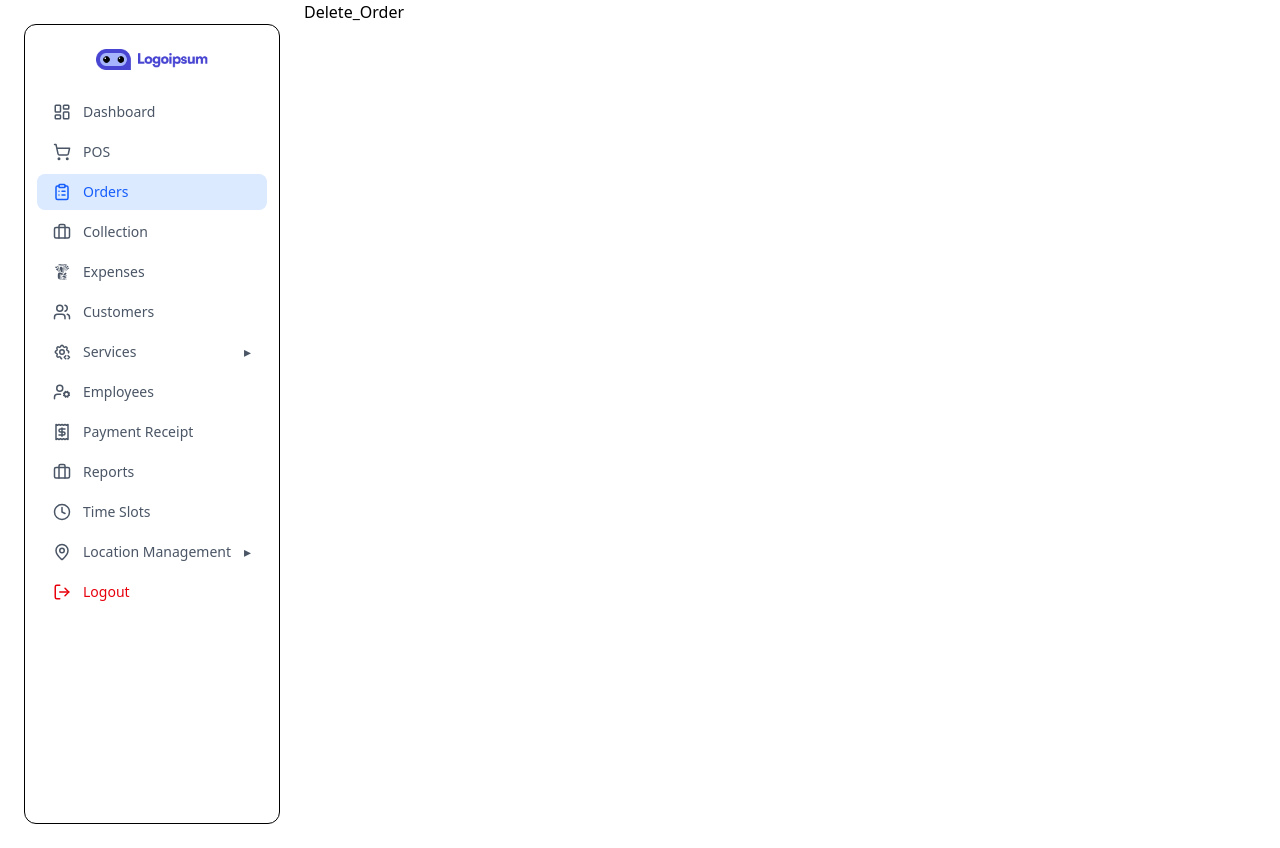
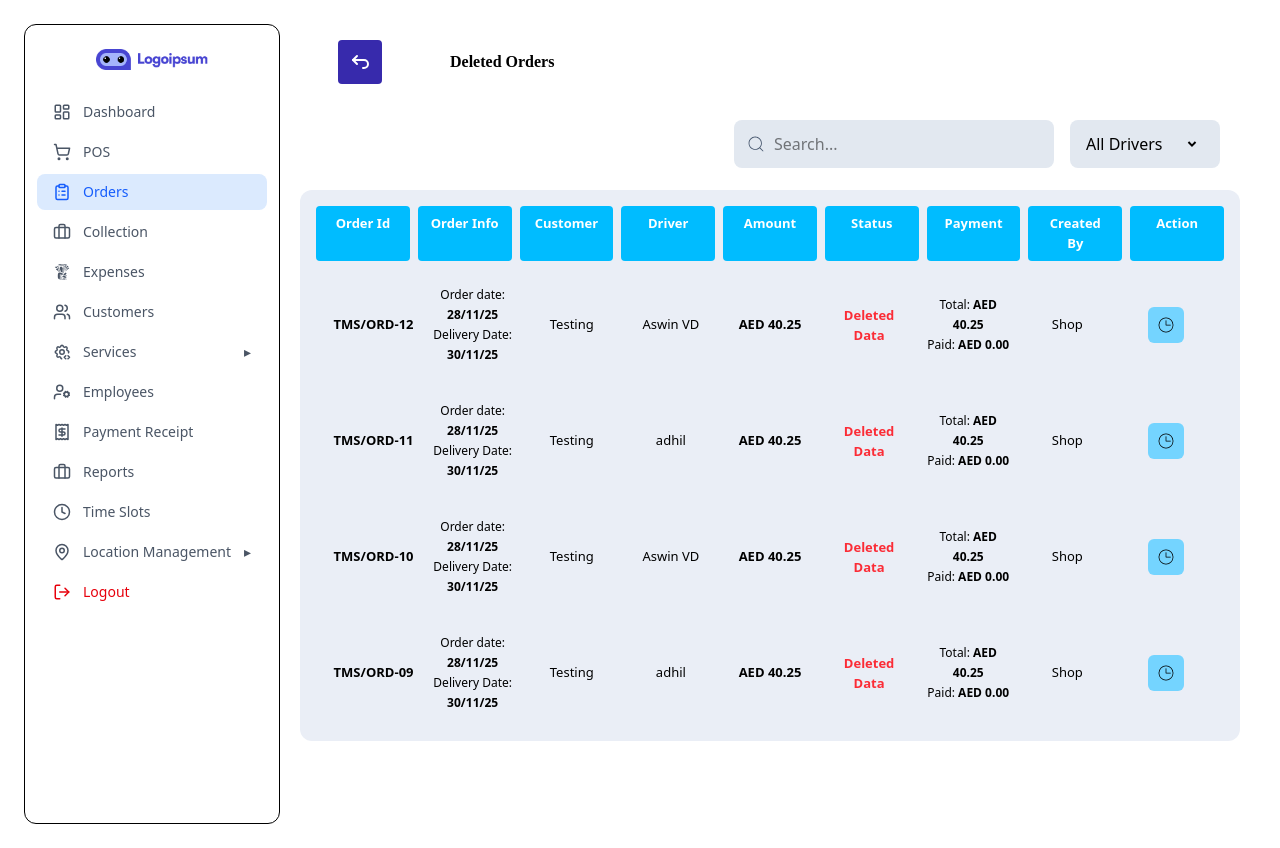
Before and after one commit to TechMET-Solutions/laundry_frontend-, a React (Vite) app: page /orders/deleted_orders in a window 1280 px wide. Built offline with nearby package versions, Linux system fonts and the light colour scheme.

Commit message:
I have made Delete_order.jsx and Order_Status_screen.jsx

```diff
--- a/src/pages/Orders/Delete_Order.jsx
+++ b/src/pages/Orders/Delete_Order.jsx
@@ -1,7 +1,198 @@
-import React from 'react'
+import React, { useState } from "react";
+import { TbArrowBackUp } from "react-icons/tb";
+import { useNavigate } from "react-router-dom";
+import { CiSearch } from "react-icons/ci";
+import { IoIosClose } from "react-icons/io";
+import { RiArrowDropDownLine, RiArrowDropUpLine } from "react-icons/ri";
+import { CiClock2 } from "react-icons/ci";
 
-export default function Delete_Order() {
+function Delete_Order() {
+  const [search, setSearch] = useState("");
+  const [showRoles, setShowRoles] = useState(false);
+  const [selectedRole, setSelectedRole] = useState("");
+
+  const navigate = useNavigate();
+
+  const HandlerOrderList = () => {
+    navigate("/orders");
+  };
+
+  const tableData = [
+    {
+      orderId: "TMS/ORD-12",
+      orderDate: "28/11/25",
+      deliveryDate: "30/11/25",
+      customer: "Testing",
+      driver: "Aswin VD",
+      amount: "AED 40.25",
+      total: "AED 40.25",
+      paid: "AED 0.00",
+      createdBy: "Shop",
+    },
+    {
+      orderId: "TMS/ORD-11",
+      orderDate: "28/11/25",
+      deliveryDate: "30/11/25",
+      customer: "Testing",
+      driver: "adhil",
+      amount: "AED 40.25",
+      total: "AED 40.25",
+      paid: "AED 0.00",
+      createdBy: "Shop",
+    },
+    {
+      orderId: "TMS/ORD-10",
+      orderDate: "28/11/25",
+      deliveryDate: "30/11/25",
+      customer: "Testing",
+      driver: "Aswin VD",
+      amount: "AED 40.25",
+      total: "AED 40.25",
+      paid: "AED 0.00",
+      createdBy: "Shop",
+    },
+    {
+      orderId: "TMS/ORD-09",
+      orderDate: "28/11/25",
+      deliveryDate: "30/11/25",
+      customer: "Testing",
+      driver: "adhil",
+      amount: "AED 40.25",
+      total: "AED 40.25",
+      paid: "AED 0.00",
+      createdBy: "Shop",
+    },
+  ];
+
   return (
-    <div>Delete_Order</div>
-  )
+    <>
+      {/* Back Button */}
+      <div
+        onClick={HandlerOrderList}
+        className="flex items-center justify-center bg-indigo-800 w-11 h-11 rounded-sm absolute top-[40px] left-[338px] cursor-pointer"
+      >
+        <TbArrowBackUp className="w-6 h-6 text-white" />
+      </div>
+
+      {/* Title */}
+      <p className="absolute top-[50px] left-[450px] font-[Poppins] text-[16px] font-bold">
+        Deleted Orders
+      </p>
+
+      {/* Search + Filter */}
+      <div className="flex gap-4 absolute top-[120px] right-[60px]">
+        <div className="w-[320px] h-12 rounded-lg bg-[#E2E8F0] flex items-center px-3 gap-2">
+          <CiSearch className="w-5 h-5 text-slate-600" />
+          <input
+            value={search}
+            onChange={(e) => setSearch(e.target.value)}
+            placeholder="Search..."
+            className="flex-1 bg-transparent outline-none"
+          />
+          {search && (
+            <IoIosClose
+              onClick={() => setSearch("")}
+              className="w-6 h-6 cursor-pointer"
+            />
+          )}
+        </div>
+
+        <div className="relative w-[150px]">
+          <div className="h-12 bg-[#E2E8F0] rounded-lg px-4 flex items-center justify-between">
+            <span>{selectedRole || "All Drivers"}</span>
+            <span
+              onClick={() => setShowRoles(!showRoles)}
+              className="cursor-pointer"
+            >
+              {showRoles ? (
+                <RiArrowDropUpLine size={24} />
+              ) : (
+                <RiArrowDropDownLine size={24} />
+              )}
+            </span>
+          </div>
+
+          {showRoles && (
+            <div className="absolute top-12 w-full bg-[#E2E8F0] rounded-lg shadow z-20">
+              {["All Drivers", "Aswin VD", "Super Man", "Sales Team"].map(
+                (role, i) => (
+                  <p
+                    key={i}
+                    onClick={() => {
+                      setSelectedRole(role);
+                      setShowRoles(false);
+                    }}
+                    className="px-4 py-2 hover:bg-slate-200 cursor-pointer"
+                  >
+                    {role}
+                  </p>
+                )
+              )}
+            </div>
+          )}
+        </div>
+      </div>
+
+      {/* TABLE */}
+      <div className="absolute top-[190px] left-[300px] right-[40px] bg-[rgb(234,238,246)] rounded-xl p-4">
+        {/* Header */}
+        <div className="grid grid-cols-9 gap-2 text-[13px] font-semibold text-white text-center">
+          {[
+            "Order Id",
+            "Order Info",
+            "Customer",
+            "Driver",
+            "Amount",
+            "Status",
+            "Payment",
+            "Created By",
+            "Action",
+          ].map((h, i) => (
+            <div key={i} className="bg-sky-400 rounded px-3 py-2">
+              {h}
+            </div>
+          ))}
+        </div>
+
+        {/* Rows */}
+        {tableData.map((item, i) => (
+          <div
+            key={i}
+            className="grid grid-cols-9 gap-2 mt-3  rounded-lg px-3 py-3 text-[13px] items-center text-center"
+          >
+            <div className="font-semibold">{item.orderId}</div>
+
+            <div className="text-[12px] leading-5">
+              <p>Order date: <b>{item.orderDate}</b></p>
+              <p>Delivery Date: <b>{item.deliveryDate}</b></p>
+            </div>
+
+            <div>{item.customer}</div>
+            <div>{item.driver}</div>
+            <div className="font-semibold">{item.amount}</div>
+
+            <div className="text-red-500 font-semibold leading-5">
+              <p>Deleted</p>
+              <p>Data</p>
+            </div>
+
+            <div className="text-[12px] leading-5">
+              <p>Total: <b>{item.total}</b></p>
+              <p>Paid: <b>{item.paid}</b></p>
+            </div>
+
+            <div>{item.createdBy}</div>
+
+            <div className="flex justify-center">
+              <div className="w-9 h-9 bg-sky-300 rounded-md flex items-center justify-center cursor-pointer">
+                <CiClock2 size={18} />
+              </div>
+            </div>
+          </div>
+        ))}
+      </div>
+    </>
+  );
 }
+
+export default Delete_Order;
--- a/src/pages/Orders/Order_Status_Screen.jsx
+++ b/src/pages/Orders/Order_Status_Screen.jsx
@@ -1,7 +1,18 @@
 import React from 'react'
+import { useNavigate } from 'react-router-dom';
 import { TbArrowBackUp } from "react-icons/tb";
 
 function Order_Status_Screen() {
+
+  const navigate=useNavigate();
+
+  const HandlerOrderList= ()=>{
+
+    navigate("/orders");
+
+  }
+
+
 
   const orders = [
   {
@@ -45,8 +56,10 @@ function Order_Status_Screen() {
   return (
     <>
     {/* Back Button */}
-         <div className="flex items-center justify-center bg-indigo-800 w-11 h-11 rounded-sm absolute top-[40px] left-[338px] cursor-pointer">
+         <div onClick={HandlerOrderList} className="flex items-center justify-center bg-indigo-800 w-11 h-11 rounded-sm absolute top-[40px] left-[338px] cursor-pointer">
+
            <TbArrowBackUp className="w-6 h-6 text-white" />
+
          </div>
 
          <div>
```
